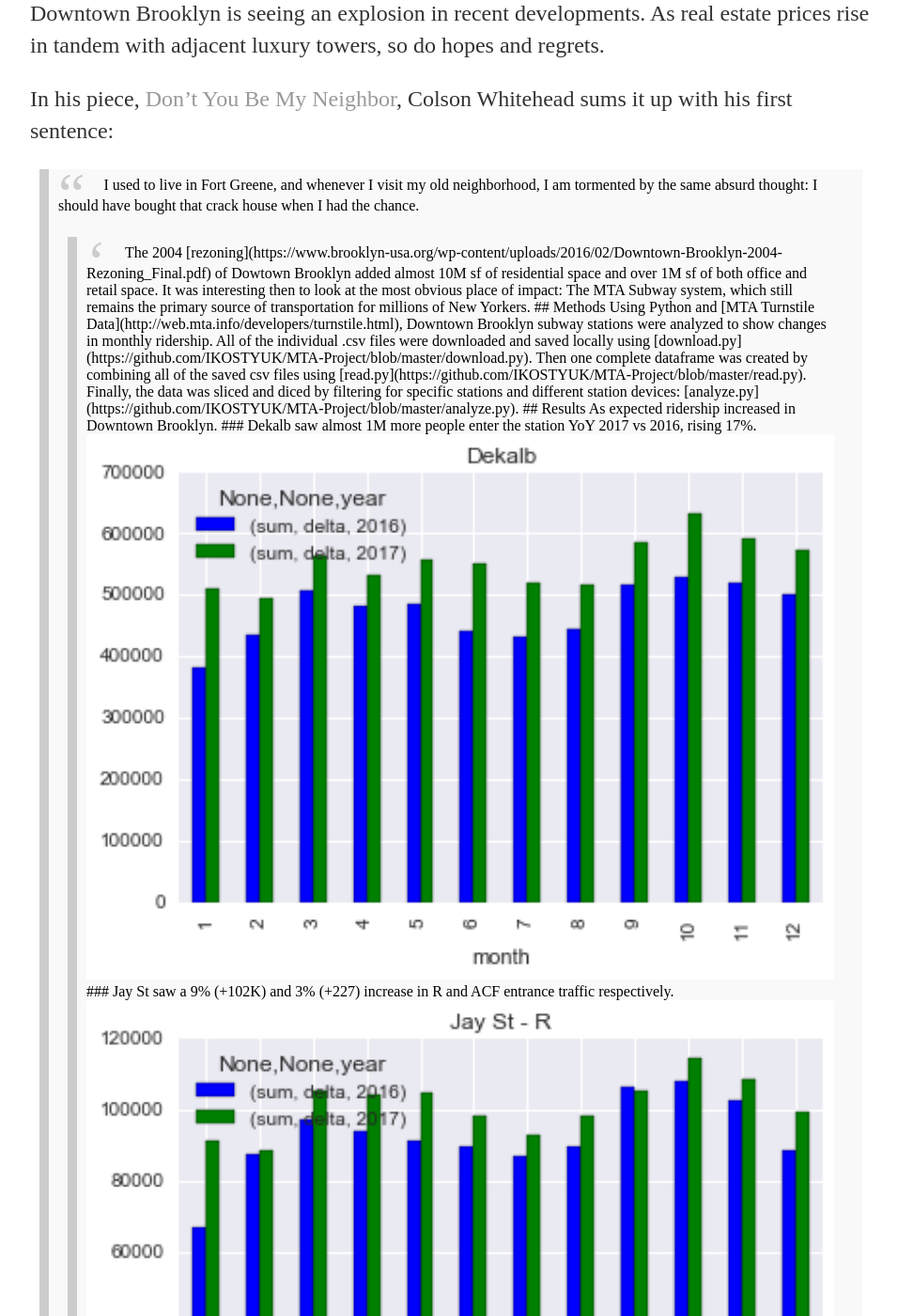
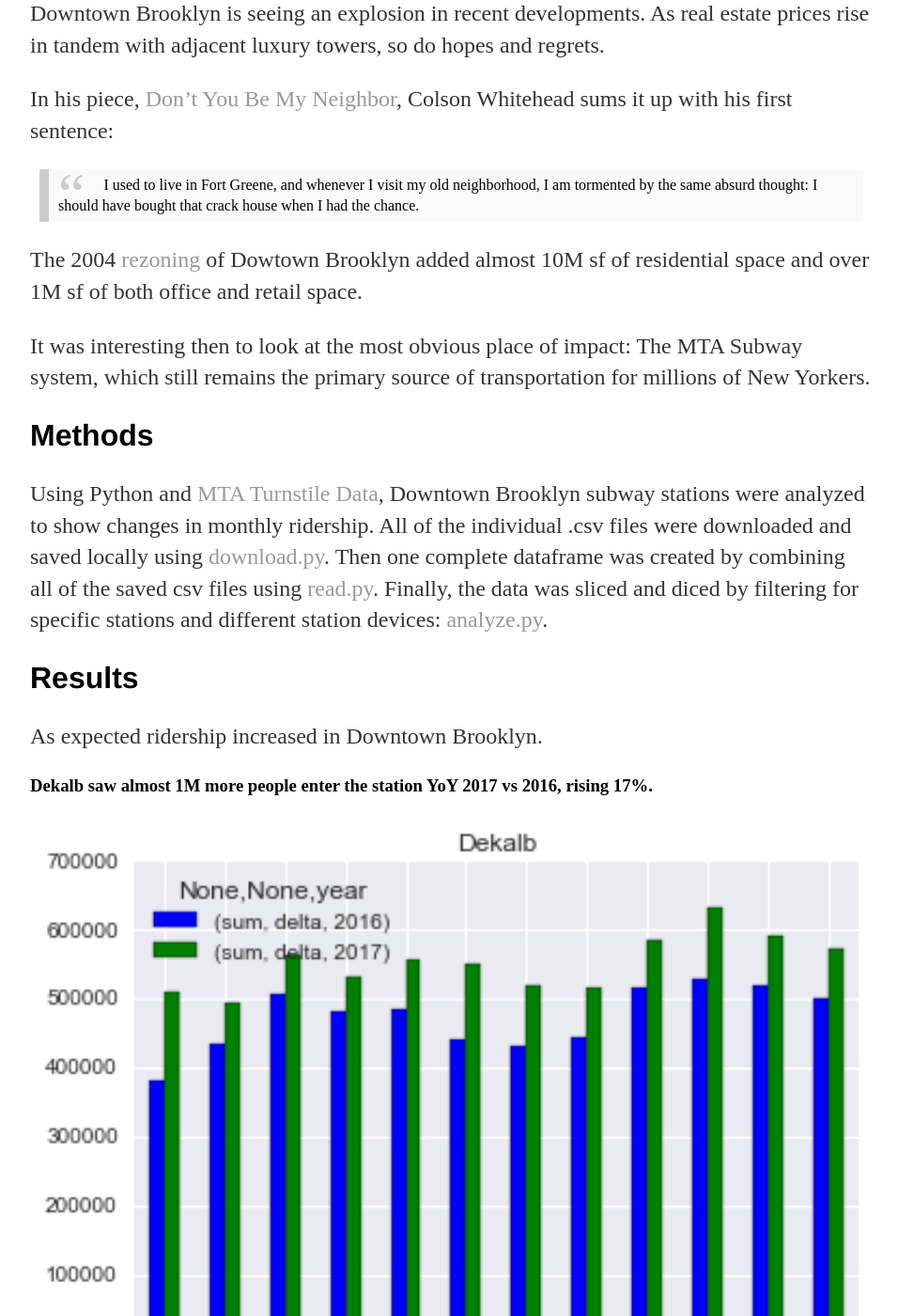
Before and after one commit to IKOSTYUK/ikostyuk.github.io, a Jekyll site: the page built from _posts/2018-03-16-MTA-Analysis.md, in a window 1280 px wide and 1400 px high, scrolled down 207 px. Shown: the whole window at 94% size, without its empty margins (160-1116 px from the left). Built offline with Jekyll 4.4.1, drawn with Linux system fonts in a browser that asks for light colours; some of the changed text lies outside the part shown.

Commit message:
Update 2018-03-16-MTA-Analysis.md

```diff
--- a/_posts/2018-03-16-MTA-Analysis.md
+++ b/_posts/2018-03-16-MTA-Analysis.md
@@ -9,7 +9,8 @@ title: MTA Analysis
 
 In his piece, [Don't You Be My Neighbor](http://nymag.com/nymetro/realestate/urbandev/features/n_10289/), Colson Whitehead sums it up with his first sentence:
 
-<blockquote> I used to live in Fort Greene, and whenever I visit my old neighborhood, I am tormented by the same absurd thought: I should have bought that crack house when I had the chance. <blockquote/>
+
+<blockquote> I used to live in Fort Greene, and whenever I visit my old neighborhood, I am tormented by the same absurd thought: I should have bought that crack house when I had the chance. </blockquote>
 
 The 2004 [rezoning](https://www.brooklyn-usa.org/wp-content/uploads/2016/02/Downtown-Brooklyn-2004-Rezoning_Final.pdf) of Dowtown Brooklyn added almost 10M sf of residential space and over 1M sf of both office and retail space.
 
```
